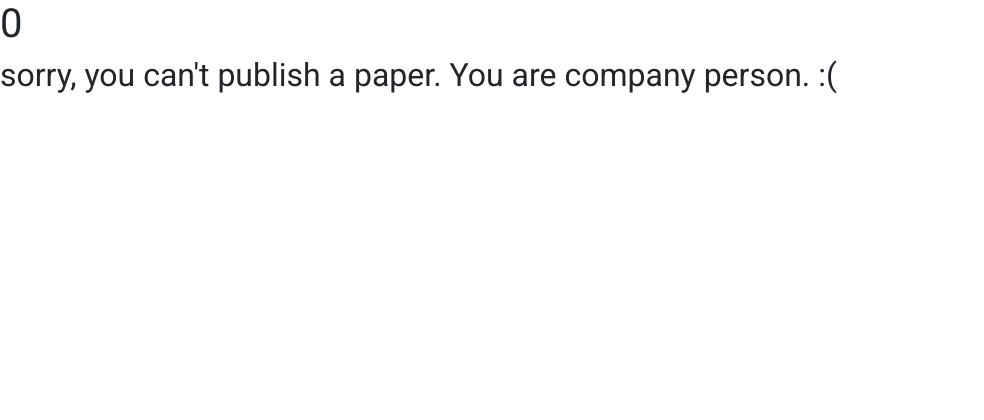
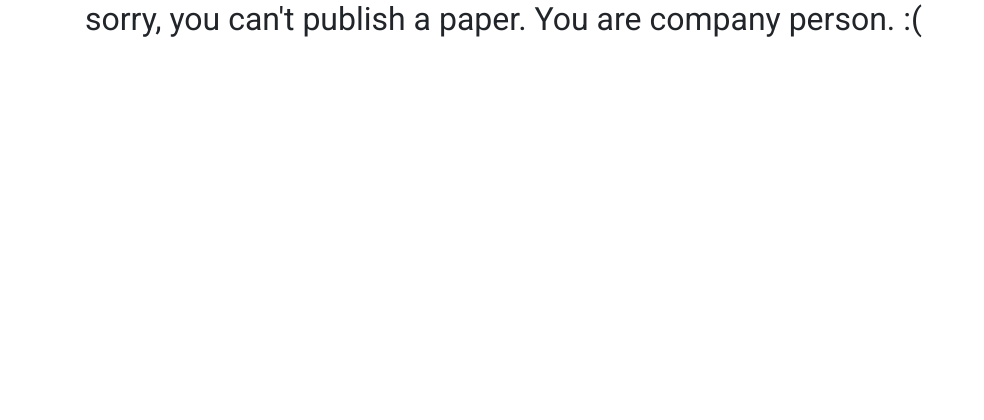
Before and after one commit to DestroyerAlpha/KB141, a Django app: page /add_paper/ in a window 1280 px wide. Shown: the part 63-483 px from the top of the page, without its empty margins (0-984 px from the left). Run offline with Django 3.2, Linux system fonts and the light colour scheme; the visitor is signed in with stand-in values (Sample User, id 1); some libraries are stand-ins or nearby versions.

Commit message:
Fixed css of add paper

```diff
--- a/portal/ResearchPaper/templates/ResearchPaper/add_paper.html
+++ b/portal/ResearchPaper/templates/ResearchPaper/add_paper.html
@@ -26,8 +26,9 @@
     	</form>
     </center>
     {% else %}
-    <h1>{{ is_allowed }}</h1>
+    <div class="container">
     <h2>{{ form }}</h2>
+    </div>
     {% endif %}
 
 {% endblock content %}
```
